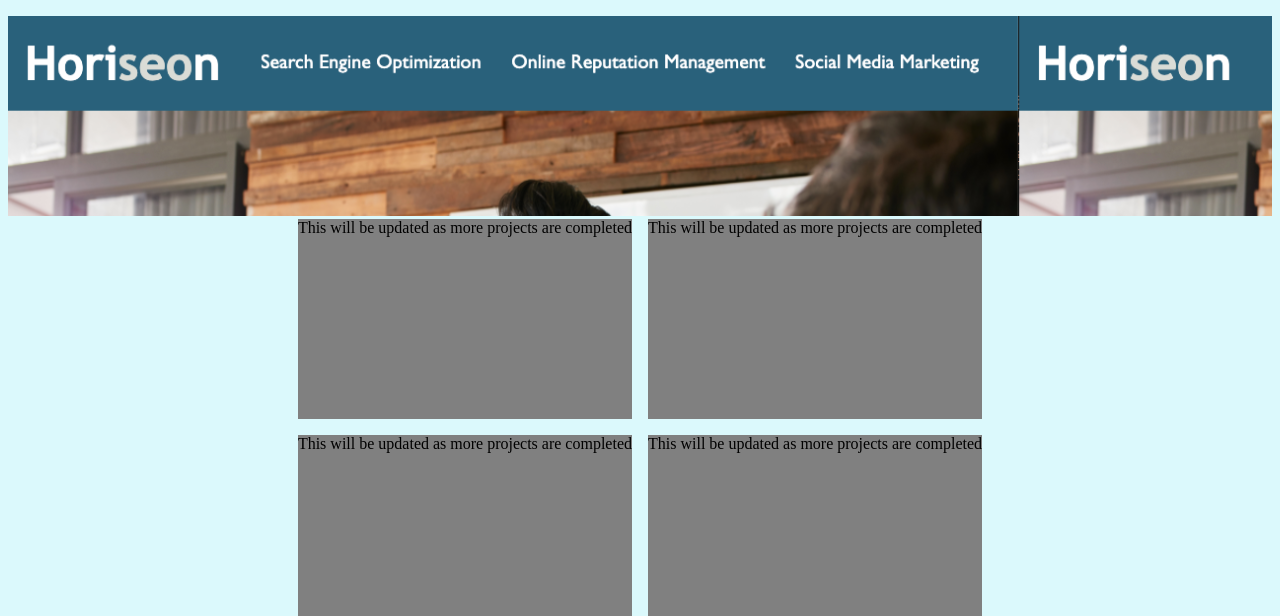
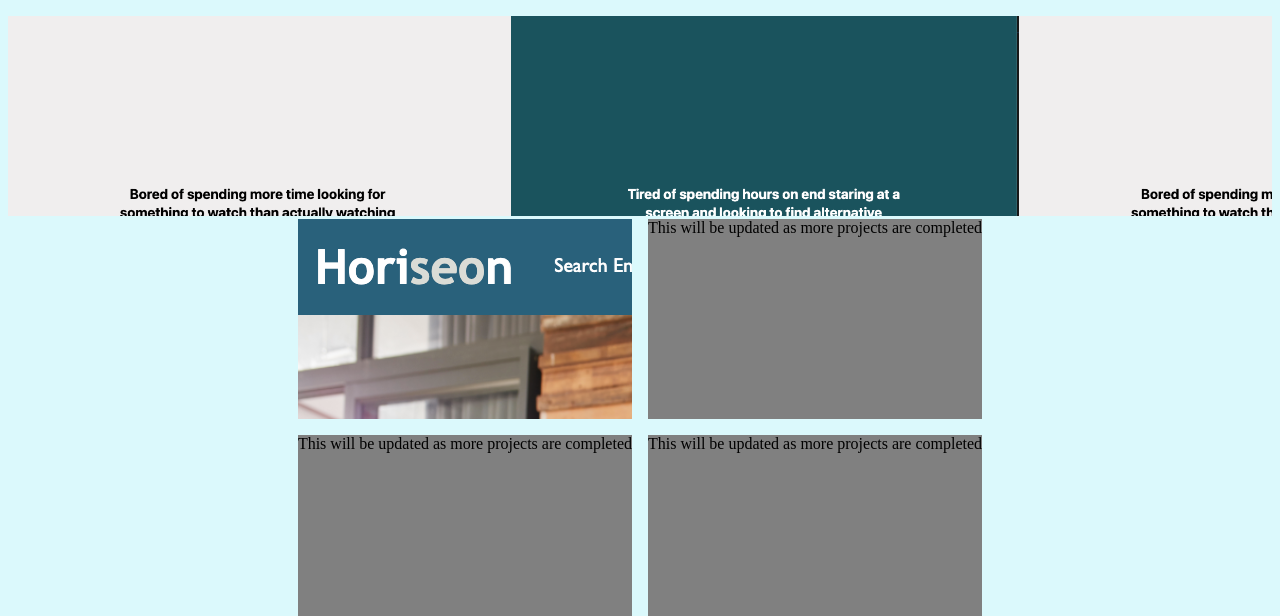
Before and after one commit to mattmc86/mattMcKennaPortfolio, a plain HTML site: page index.html in a window 1280 px wide. Shown: the part 678-1294 px from the top of the page. Drawn offline with Linux system fonts and the light colour scheme.

Commit message:
updated project section with latest project

```diff
--- a/index.html
+++ b/index.html
@@ -69,7 +69,7 @@
 
 
     <div class="top-project">
-    <a href="https://mattmc86.github.io/accessibility-update/"
+    <a href="https://mattglwilliams.github.io/the-movie-book-generator/"
         target="_blank">
     <div class="project1"></div>
   <div class="top-project" href="https://mattmc86.github.io/accessibility-update/"
@@ -83,7 +83,8 @@
 
 
 <div class = "bottom-projects">
-    <div class="placeholder-image">This will be updated as more projects are completed
+    <div class="project2">
+
     </div>
     <div class="placeholder-image">This will be updated as more projects are completed
     </div>
--- a/style.css
+++ b/style.css
@@ -184,7 +184,7 @@ ul {
 .project1 {
     height:200px;
     width:100%;
-    background-image: url("./Project 1.png");
+    background-image: url("./movieAndBook.png");
     background-size: 80%;
     margin: 0%;
 
@@ -196,7 +196,20 @@ ul {
     height: 200px;
     margin: 3px;
     background-color:grey;
+
+
 }
+
+.project2{
+  /* width: 250px;    */
+  height: 200px;
+  margin: 3px;
+  background-color:grey;
+  background-image: url("./Project 1.png");
+
+}
+
+
 
  .projects-grid{
    margin: 70px;
```
Also changed, not shown: movieAndBook.png (added).
